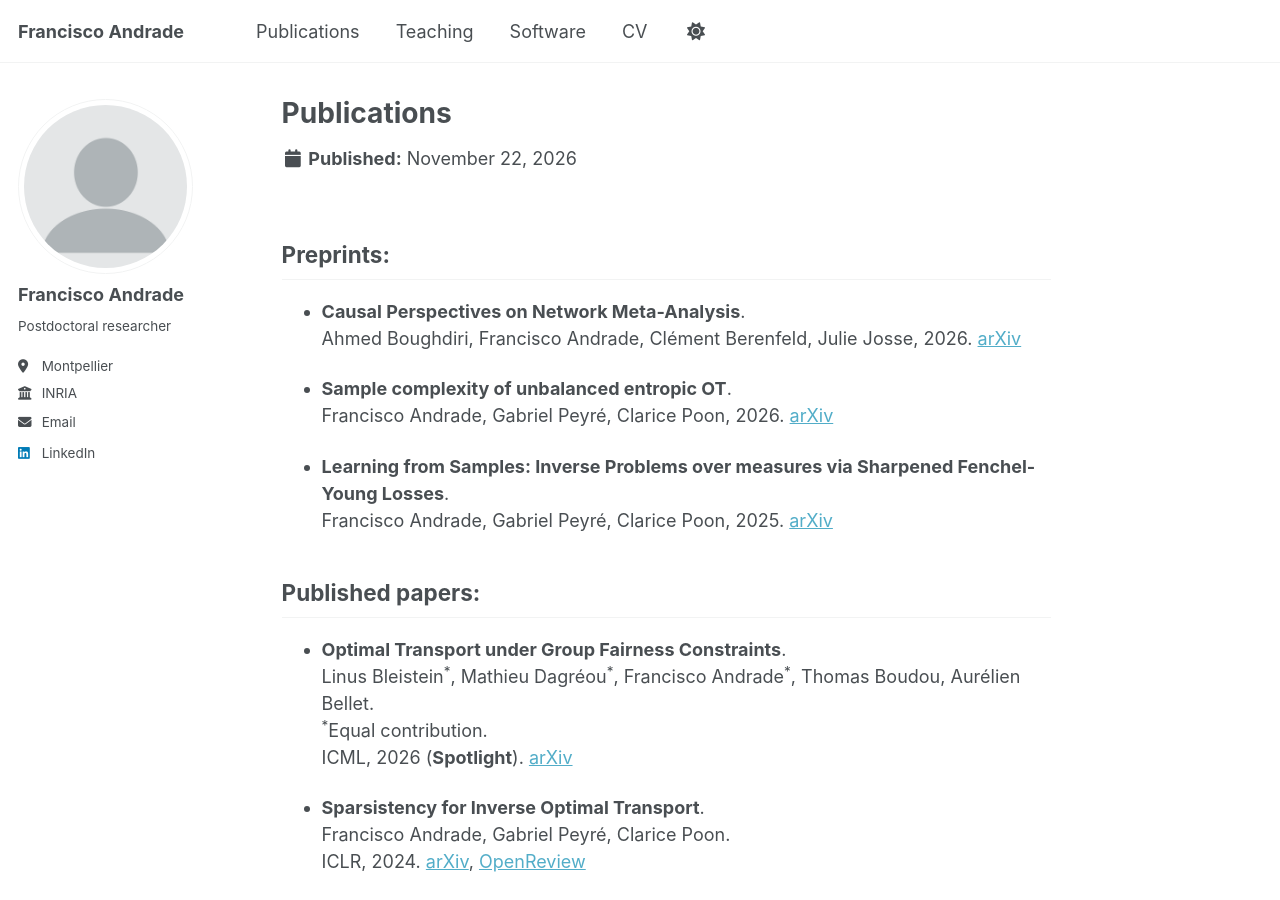
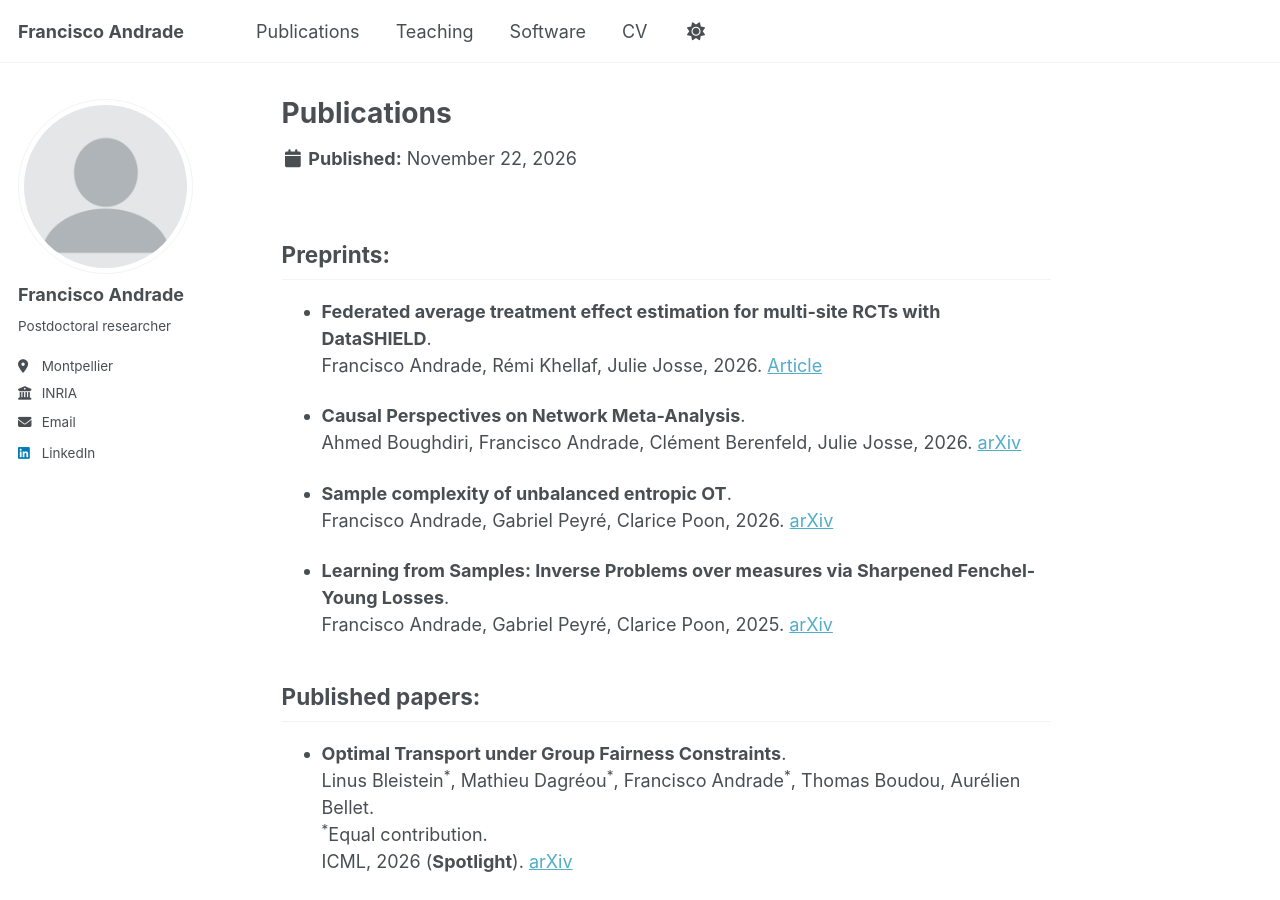
Before and after one commit to FranciscoAndrade90/FranciscoAndrade90.github.io, a Jekyll site: the page built from _publications/publications.md, in a window 1280 px wide and 900 px high. Built offline with Jekyll 4.4.1, drawn with Linux system fonts in a browser that asks for light colours.

Commit message:
Update publications.md

```diff
--- a/_publications/publications.md
+++ b/_publications/publications.md
@@ -6,6 +6,9 @@ redirect_from:
 - /publications.html
 ---
 ## Preprints:
+
+- **Federated average treatment effect estimation for multi-site RCTs with DataSHIELD**.\
+Francisco Andrade, Rémi Khellaf, Julie Josse, 2026. [Article](https://franciscoandrade90.github.io/fedate-datashield/)
 
 - **Causal Perspectives on Network Meta-Analysis**.\
 Ahmed Boughdiri, Francisco Andrade, Clément Berenfeld, Julie Josse, 2026. [arXiv](https://arxiv.org/pdf/2607.09200)
```
